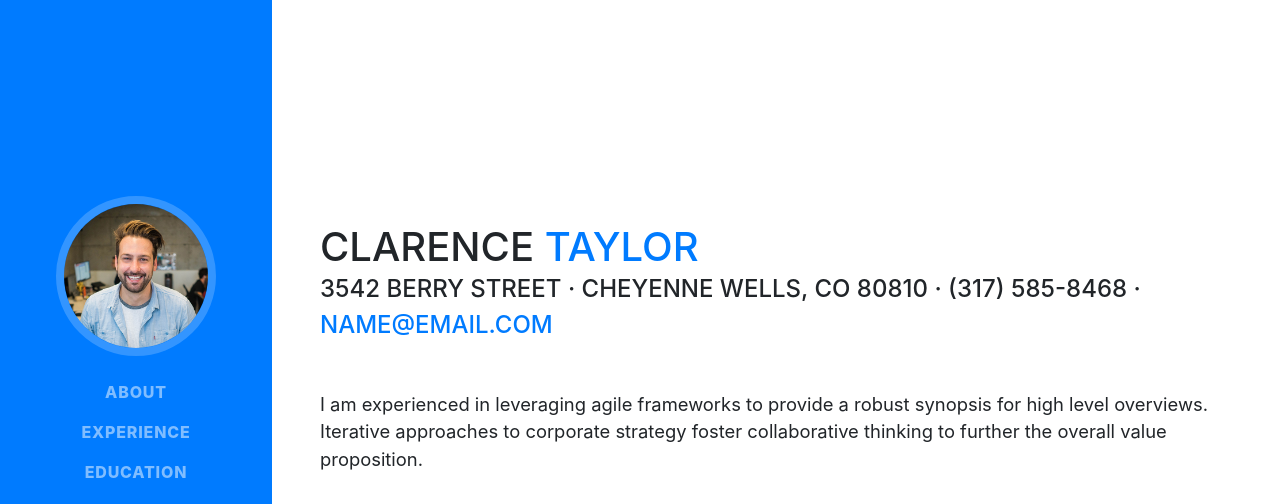
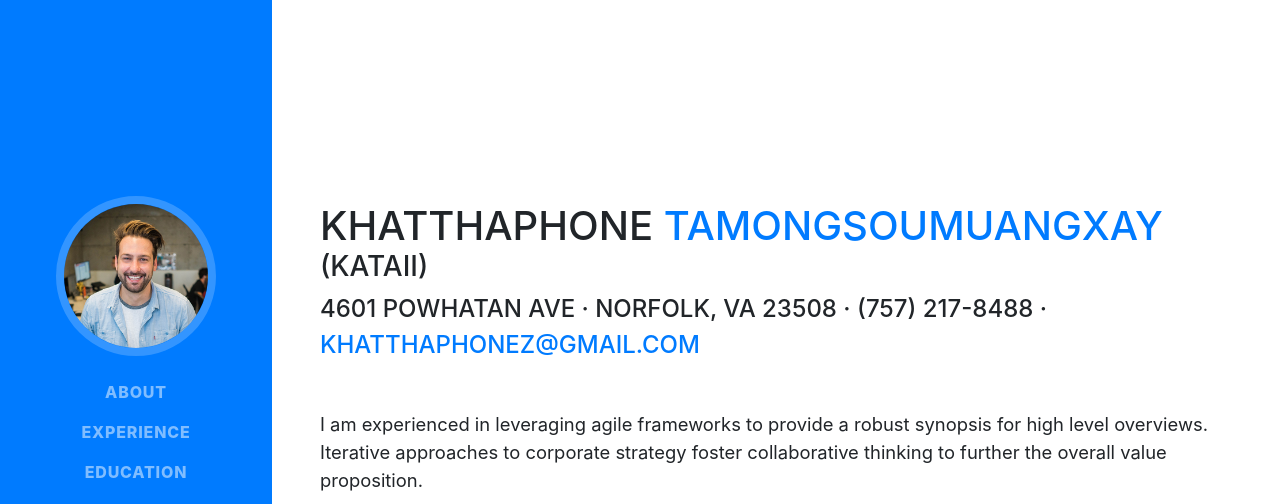
Before and after one commit to khatthaphone/khatthaphone.github.io, a website with bundled scripts: page index.html in a window 1280 px wide. Shown: the top 504 px of the page. Built offline with nearby package versions, Linux system fonts and the light colour scheme; a web font is replaced by a local one.

Commit message:
fix name on index.html

```diff
--- a/index.html
+++ b/index.html
@@ -8,7 +8,7 @@
     <meta name="description" content="">
     <meta name="author" content="">
 
-    <title>Resume - Start Bootstrap Theme</title>
+    <title>Khatthaphone - Noob Programmer</title>
 
     <!-- Bootstrap core CSS -->
     <link href="vendor/bootstrap/css/bootstrap.min.css" rel="stylesheet">
@@ -63,11 +63,14 @@
 
       <section class="resume-section p-3 p-lg-5 d-flex d-column" id="about">
         <div class="my-auto">
-          <h1 class="mb-0">Clarence
-            <span class="text-primary">Taylor</span>
+          <h1 class="mb-0">Khatthaphone
+            <span class="text-primary">Tamongsoumuangxay</span>
           </h1>
-          <div class="subheading mb-5">3542 Berry Street · Cheyenne Wells, CO 80810 · (317) 585-8468 ·
-            <a href="mailto:name@email.com">name@email.com</a>
+          <h3>
+            <span class="text-md-right">(Kataii)</span>
+          </h3>
+          <div class="subheading mb-5">4601 Powhatan Ave · Norfolk, VA 23508 · (757) 217-8488 ·
+            <a href="mailto:khatthaphonez@gmail.com">khatthaphonez@gmail.com</a>
           </div>
           <p class="lead mb-5">I am experienced in leveraging agile frameworks to provide a robust synopsis for high level overviews. Iterative approaches to corporate strategy foster collaborative thinking to further the overall value proposition.</p>
           <div class="social-icons">
```
